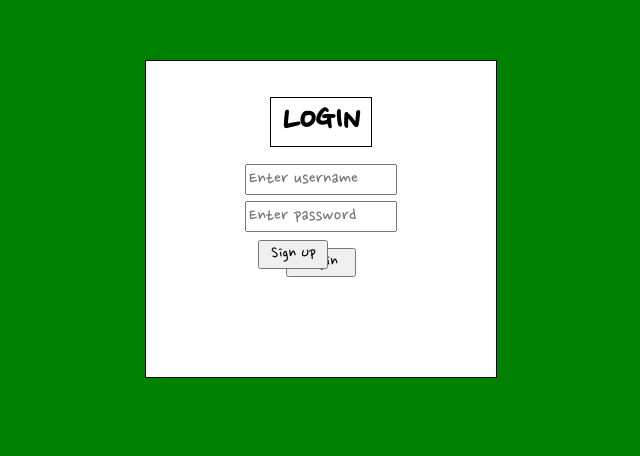
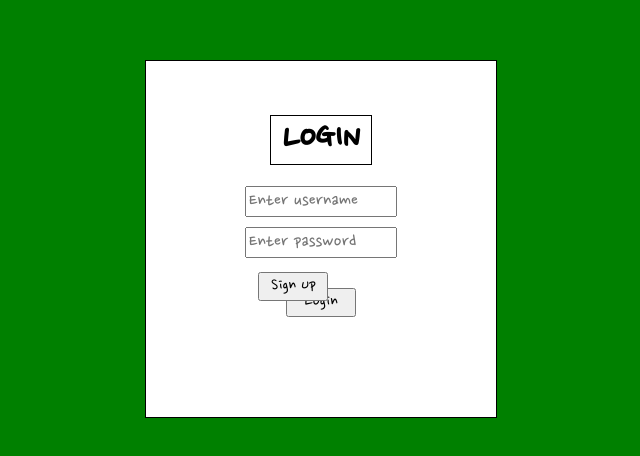
Before and after one commit to joki9448/to-do-list, a React (Create React App) app in the folder client/: page / in a window 1280 px wide. Shown: the part 114-570 px from the top of the page, without its empty margins (362-1002 px from the left). Built offline with nearby package versions, Linux system fonts and the light colour scheme; no server answers.

Commit message:
realigned items of login form

```diff
--- a/client/src/App.css
+++ b/client/src/App.css
@@ -27,11 +27,17 @@ body {
   width: 100px;
   position: absolute;
   font-size: 38px;
-  margin-bottom: 220px;
+  margin-bottom: 225px;
+}
+.login-form :nth-child(2) {
+  margin-top: 25px;
+}
+.login-form :nth-child(4) {
+  margin-top: 25px;
 }
 .login-form input {
   font-size: 20px;
-  margin: 3px;
+  margin: 5px;
 }
 .login-btn {
   font-size: 18px;
@@ -41,7 +47,7 @@ body {
 .signup-btn {
   font-size: 18px;
   position: absolute;
-  margin-top: 27%;
+  margin-top: 29.5%;
   margin-left: 47.85%;
   width: 70px;
   /* z-index: 0; */
```
